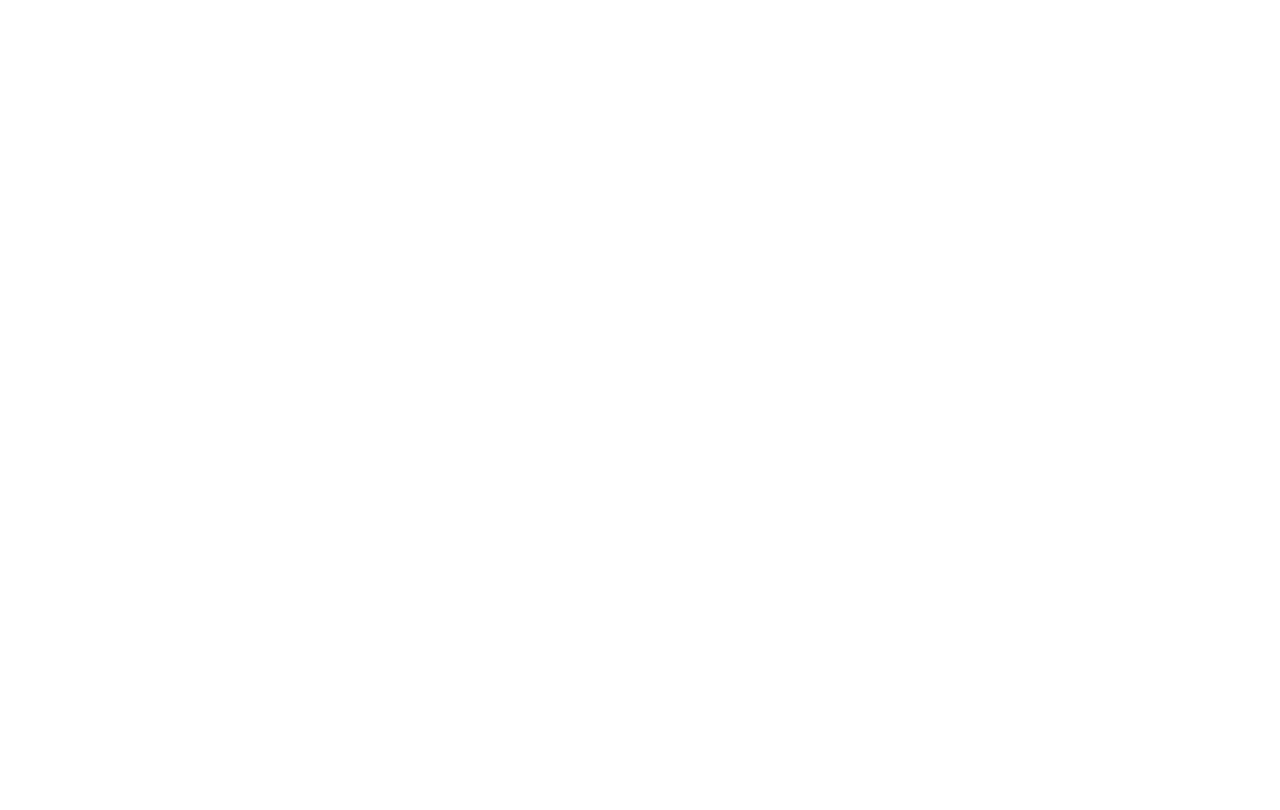
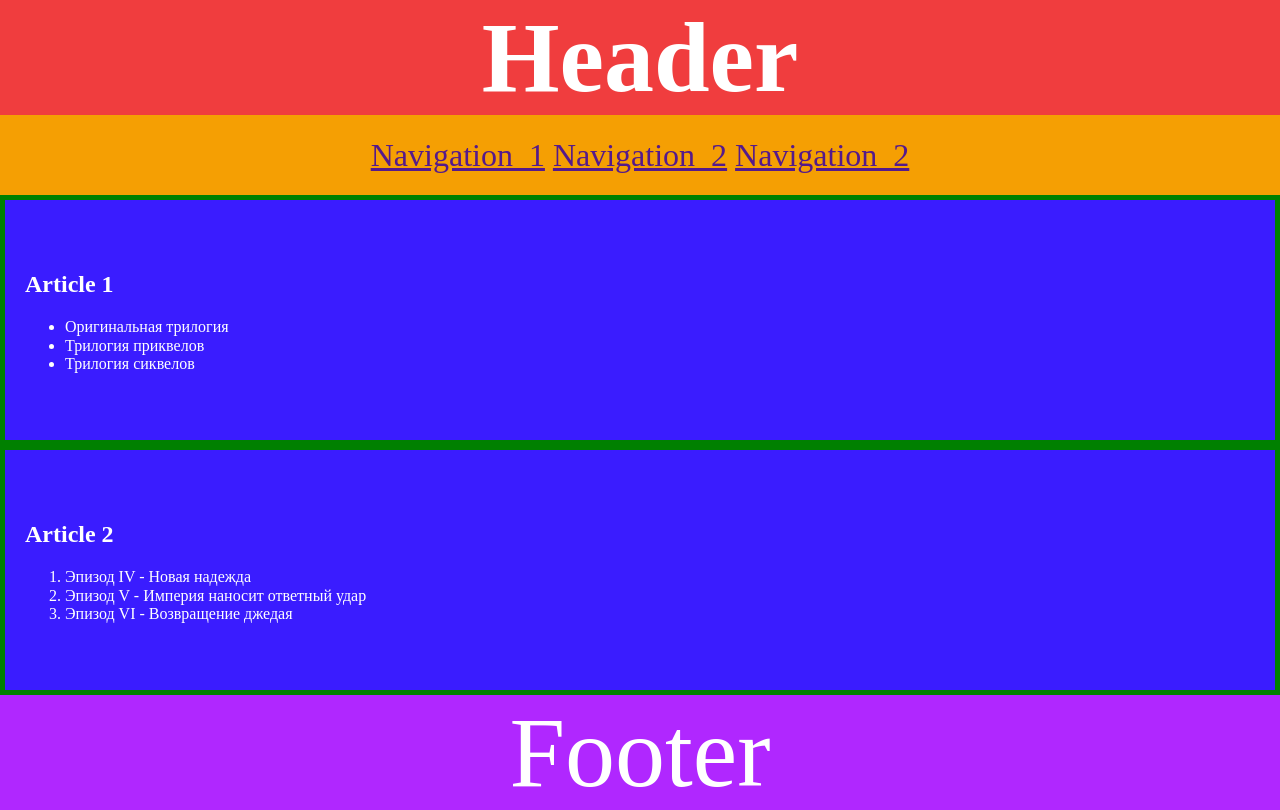
Before and after one commit to js-tasks-ru/htmlcss-20210513_aleksandr-babich, a website: page 02-dz0/01-semantic-mockup/solution.html in a window 1280 px wide. Drawn offline with nearby package versions, Linux system fonts and the light colour scheme.

Commit message:
02-dz0: Solved 02-dz0

```diff
--- /dev/null
+++ b/02-dz0/01-semantic-mockup/solution.css
@@ -0,0 +1,65 @@
+:root{
+    --header-footer-font-size: 100px;
+}
+
+html {
+    color: white;
+}
+
+header {
+    width: 100%;
+    background: #F03D3E;
+    font-size: var(--header-footer-font-size, 100px);
+    font-weight: 600;
+    text-align: center;
+}
+
+nav {
+    justify-content: center;
+    align-items: center;
+    display: flex;
+    width: 100%;
+    height: 80px;
+    background: #f59f03;
+    font-size: 2em;
+}
+
+nav a:link {
+    margin: auto;
+    color: white;
+    display: inline-block;
+}
+
+main {
+    display: flex;
+    justify-content: center;
+    min-height: calc(100vh - 300px);
+    background: green;
+    flex-direction: column;
+}
+
+main article {
+    display: flex;
+    margin: 5px;
+    width: calc(100% - 10px);
+    background: #3A1CFF;
+    flex-grow: 1;
+    flex-direction: column;
+    justify-content: center;
+    align-content: start;
+}
+
+.article_wrapper {
+    margin-left: 20px;
+}
+
+footer {
+    display: flex;
+    background: #B027FF;
+    justify-content: center;
+    align-items: center;
+}
+
+.footer_content {
+    font-size: var(--header-footer-font-size, 100px);
+}
--- a/02-dz0/01-semantic-mockup/solution.html
+++ b/02-dz0/01-semantic-mockup/solution.html
@@ -1,4 +1,46 @@
-<!DOCTYPE html>
-<html lang="ru">
-    <!-- Ваше решение -->
+<!doctype html>
+<html lang="en">
+<head>
+    <meta charset="UTF-8">
+    <link rel="stylesheet" href="../../node_modules/normalize.css/normalize.css">
+    <link rel="stylesheet" href="solution.css">
+    <title>Document</title>
+</head>
+<body>
+    <header>
+        Header
+    </header>
+    <nav>
+        <div>
+            <a href="">Navigation_1</a>
+            <a href="">Navigation_2</a>
+            <a href="">Navigation_2</a>
+        </div>
+    </nav>
+    <main>
+        <article>
+            <div class="article_wrapper">
+                <h2>Article 1</h2>
+                <ul>
+                    <li>Оригинальная трилогия</li>
+                    <li>Трилогия приквелов</li>
+                    <li>Трилогия сиквелов</li>
+                </ul>
+            </div>
+        </article>
+        <article>
+            <div class="article_wrapper">
+                <h2>Article 2</h2>
+                <ol>
+                    <li>Эпизод IV - Новая надежда</li>
+                    <li>Эпизод V - Империя наносит ответный удар</li>
+                    <li>Эпизод VI - Возвращение джедая</li>
+                </ol>
+            </div>
+        </article>
+    </main>
+    <footer>
+        <div class="footer_content">Footer</div>
+    </footer>
+</body>
 </html>
```
